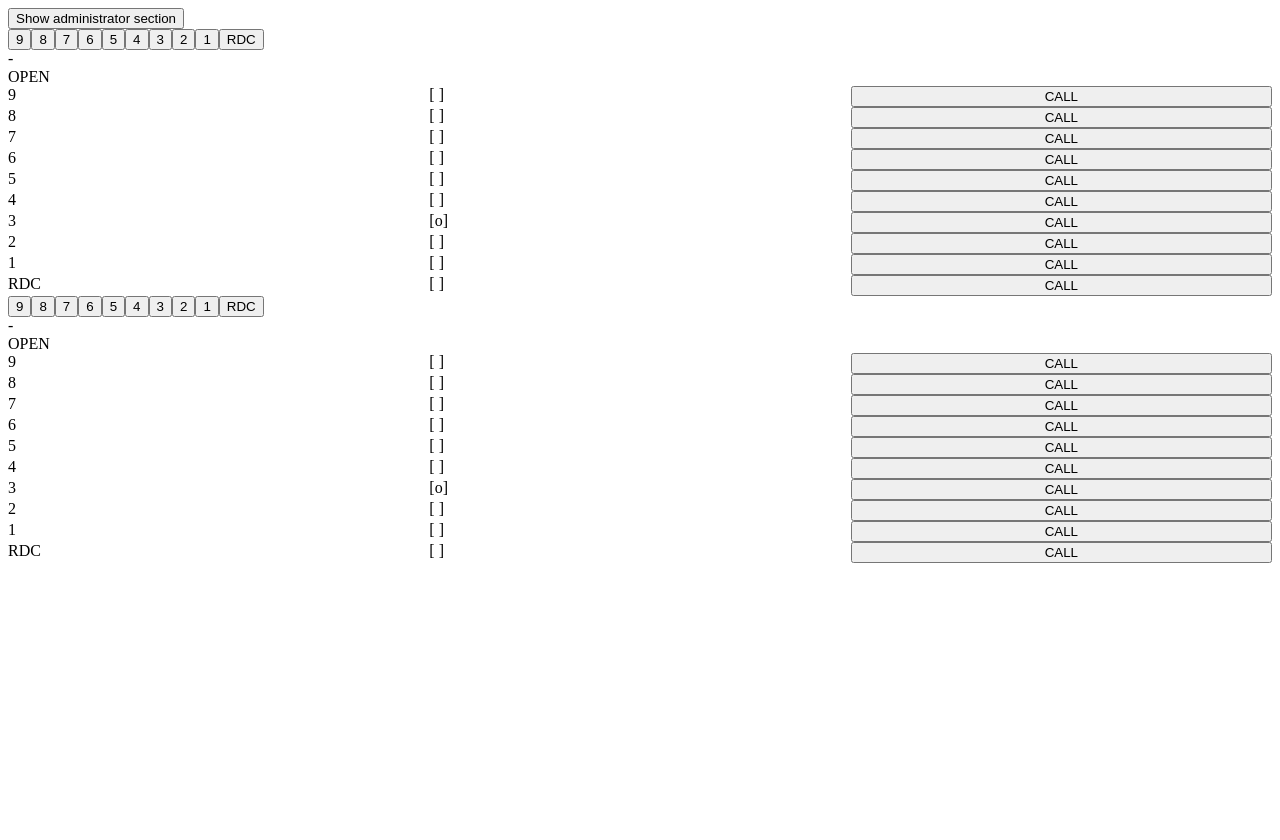
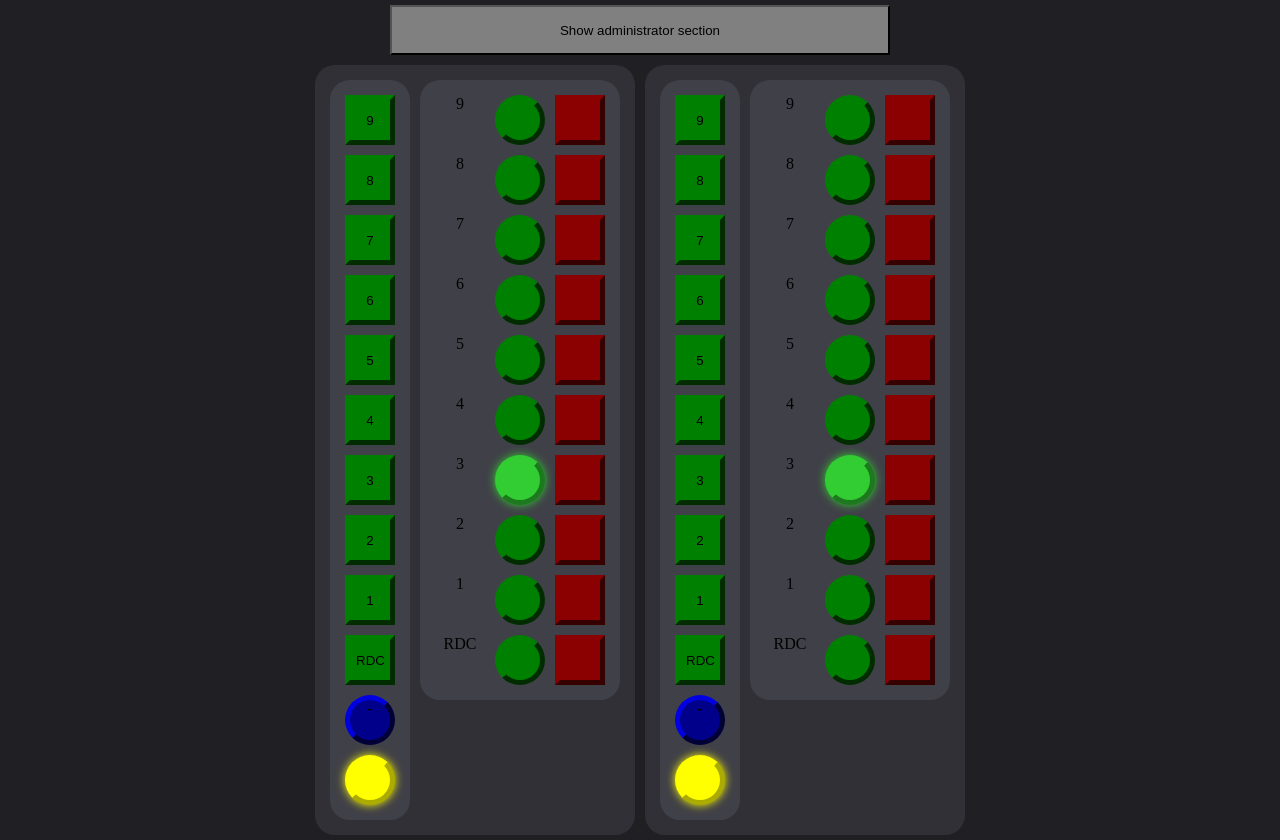
Before and after one commit to lde-moul/elevator, a React app: page / in a window 1280 px wide. Before the commit the page ends 800 px from the top, so only its background shows below. Built offline with nearby package versions, Linux system fonts and the light colour scheme; no server answers.

Commit message:
Revamp UI

```diff
--- a/css/main.css
+++ b/css/main.css
@@ -1,5 +1,121 @@
+body {
+  margin: 0px;
+  background: rgb(32, 32, 36);
+}
+
+.flex-h {
+  display: flex;
+  flex-direction: row;
+  align-items: start;
+}
+
+.flex-v {
+  display: flex;
+  flex-direction: column;
+  align-items: center;
+}
+
+.admin-toggle {
+  background-color: grey;
+  width: 500px;
+  height: 50px;
+  margin: 5px;
+}
+
+.elevator {
+  background-color: rgb(48, 48, 54);
+  border-radius: 20px;
+  padding: 10px;
+  margin: 5px;
+}
+
+.elevator-panel {
+  background-color: rgb(64, 64, 72);
+  border-radius: 20px;
+  padding: 10px;
+  margin: 5px;
+}
+
 .building-panel {
   display: grid;
   grid-template-columns: repeat(3, 1fr);
   grid-template-rows: repeat(10, 1fr);
+
+  background-color: rgb(64, 64, 72);
+  border-radius: 20px;
+  padding: 10px;
+  margin: 5px;
 }
+
+.square {
+  width: 50px;
+  height: 50px;
+  box-sizing: border-box;
+  margin: 5px;
+  border-width: 5px;
+  text-align: center;
+}
+
+.floor-button-off {
+  background-color: green;
+  border-color: green;
+}
+
+.floor-button-on {
+  background-color: limegreen;
+  border-color: limegreen;
+  box-shadow: 0px 0px 10px limegreen;
+}
+
+.indicator {
+  border-style: outset;
+  border-radius: 25px;
+}
+
+.direction-indicator-off {
+  background-color: darkblue;
+  border-color: darkblue;
+}
+
+.direction-indicator-on {
+  background-color: blue;
+  border-color: blue;
+  box-shadow: 0px 0px 10px blue;
+}
+
+.door-indicator-off {
+  background-color: darkgoldenrod;
+  border-color: darkgoldenrod;
+}
+
+.door-indicator-on {
+  background-color: yellow;
+  border-color: yellow;
+  box-shadow: 0px 0px 10px yellow;
+}
+
+.floor-name {
+  border: none;
+}
+
+.current-floor-indicator-off {
+  background-color: green;
+  border-color: green;
+}
+
+.current-floor-indicator-on {
+  background-color: limegreen;
+  border-color: limegreen;
+  box-shadow: 0px 0px 10px limegreen;
+}
+
+.call-button-off {
+  background-color: darkred;
+  border-color: darkred;
+}
+
+.call-button-on {
+  background-color: red;
+  border-color: red;
+  box-shadow: 0px 0px 10px red;
+}
--- a/src/client/components/App.tsx
+++ b/src/client/components/App.tsx
@@ -17,8 +17,8 @@ export default ({}: AppProps) => {
   const Page = admin ? AdminPage : ElevatorPage;
 
   return (
-    <div>
-      <button type="button" onClick={handleAdminToggle}>
+    <div className='flex-v'>
+      <button type="button" onClick={handleAdminToggle} className='admin-toggle'>
         Show {admin ? 'user' : 'administrator'} section
       </button>
 
--- a/src/client/components/BuildingPanel.tsx
+++ b/src/client/components/BuildingPanel.tsx
@@ -17,7 +17,7 @@ export default ({ state }: BuildingPanelProps) => {
     [
       <FloorName floor={floor} />,
       <CurrentFloorIndicator active={floor == state.floor} />,
-      <CallButton floor={floor} elevatorID={state.id}/>,
+      <CallButton active={requested} floor={floor} elevatorID={state.id}/>,
     ]
   ).reverse();
 
--- a/src/client/components/CallButton.tsx
+++ b/src/client/components/CallButton.tsx
@@ -1,23 +1,26 @@
 'use strict';
 
 import useSocket from '../socket';
+import '../../../css/main.css';
 
 import React from 'react';
 
 interface CallButtonProps {
+  active: boolean;
   floor: number;
   elevatorID: number;
 };
 
-export default ({ floor, elevatorID }: CallButtonProps) => {
+export default ({ active, floor, elevatorID }: CallButtonProps) => {
   const socket = useSocket();
 
   const handlePress = () =>
     socket.emit('request_from_building', elevatorID, floor);
 
+  const className = 'square call-button-' + (active ? 'on' : 'off');
+
   return (
-    <button type="button" onClick={handlePress}>
-      CALL
+    <button type="button" onClick={handlePress} className={className}>
     </button>
   );
 }
--- a/src/client/components/CurrentFloorIndicator.tsx
+++ b/src/client/components/CurrentFloorIndicator.tsx
@@ -1,15 +1,17 @@
 'use strict';
 
 import React from 'react';
+import '../../../css/main.css';
 
 interface CurrentFloorIndicatorProps {
   active: boolean;
 };
 
 export default ({ active }: CurrentFloorIndicatorProps) => {
+  const className = 'square indicator current-floor-indicator-' + (active ? 'on' : 'off');
+
   return (
-    <div>
-      {active ? '[o]' : '[ ]'}
+    <div className={className}>
     </div>
   );
 }
--- a/src/client/components/DirectionIndicator.tsx
+++ b/src/client/components/DirectionIndicator.tsx
@@ -15,8 +15,10 @@ export default ({ direction }: DirectionIndicatorProps) => {
     [Direction.Down]: 'v',
   };
 
+  const className = 'square indicator direction-indicator-' + (direction !== Direction.Static ? 'on' : 'off');
+
   return (
-    <div>
+    <div className={className}>
       {directions[direction]}
     </div>
   );
--- a/src/client/components/DoorIndicator.tsx
+++ b/src/client/components/DoorIndicator.tsx
@@ -7,9 +7,10 @@ interface DoorIndicatorProps {
 };
 
 export default ({ open }: DoorIndicatorProps) => {
+  const className = 'square indicator door-indicator-' + (open ? 'on' : 'off');
+
   return (
-    <div>
-      {open ? 'OPEN' : 'CLOSED'}
+    <div className={className}>
     </div>
   );
 }
--- a/src/client/components/Elevator.tsx
+++ b/src/client/components/Elevator.tsx
@@ -4,6 +4,7 @@ import BuildingPanel from './BuildingPanel';
 import ElevatorPanel from './ElevatorPanel';
 import ElevatorState, { getDefaultElevatorState } from '../../shared/ElevatorState';
 import useSocket from '../socket';
+import '../../../css/main.css';
 
 import React, { useEffect, useState } from 'react';
 
@@ -27,7 +28,7 @@ export default ({ elevatorID }: ElevatorProps) => {
   }, []);
 
   return (
-    <div>
+    <div className='flex-h elevator'>
       <ElevatorPanel state={state} />
       <BuildingPanel state={state} />
     </div>
--- a/src/client/components/ElevatorPage.tsx
+++ b/src/client/components/ElevatorPage.tsx
@@ -6,7 +6,7 @@ import React from 'react';
 
 export default () => {
   return (
-    <div>
+    <div className='flex-h'>
       <Elevator elevatorID={0} />
       <Elevator elevatorID={1} />
     </div>
--- a/src/client/components/ElevatorPanel.tsx
+++ b/src/client/components/ElevatorPanel.tsx
@@ -4,6 +4,7 @@ import DirectionIndicator from './DirectionIndicator';
 import DoorIndicator from './DoorIndicator';
 import ElevatorState from '../../shared/ElevatorState';
 import FloorButton from './FloorButton';
+import '../../../css/main.css';
 
 import React from 'react';
 
@@ -17,7 +18,7 @@ export default ({ state }: ElevatorPanelProps) => {
   ).reverse();
 
   return (
-    <div>
+    <div className='elevator-panel flex-v'>
       {buttons}
       <DirectionIndicator direction={state.direction} />
       <DoorIndicator open={state.open} />
--- a/src/client/components/FloorButton.tsx
+++ b/src/client/components/FloorButton.tsx
@@ -2,6 +2,7 @@
 
 import useSocket from '../socket';
 import { getFloorName } from '../../shared/Util';
+import '../../../css/main.css';
 
 import React from 'react';
 
@@ -20,10 +21,11 @@ export default ({ floor, active, elevatorID }: FloorButtonProps) => {
   };
 
   const name = getFloorName(floor);
+  const className = 'square floor-button-' + (active ? 'on' : 'off');
 
   return (
-    <button type="button" onClick={handlePress}>
-      {active ? `< ${name} >` : name}
+    <button type="button" onClick={handlePress} className={className}>
+      {name}
     </button>
   );
 }
--- a/src/client/components/FloorName.tsx
+++ b/src/client/components/FloorName.tsx
@@ -1,6 +1,7 @@
 'use strict';
 
 import { getFloorName } from '../../shared/Util';
+import '../../../css/main.css';
 
 import React from 'react';
 
@@ -10,7 +11,7 @@ interface FloorNameProps {
 
 export default ({ floor }: FloorNameProps) => {
   return (
-    <div>
+    <div className='square floor-name'>
       {getFloorName(floor)}
     </div>
   );
```
